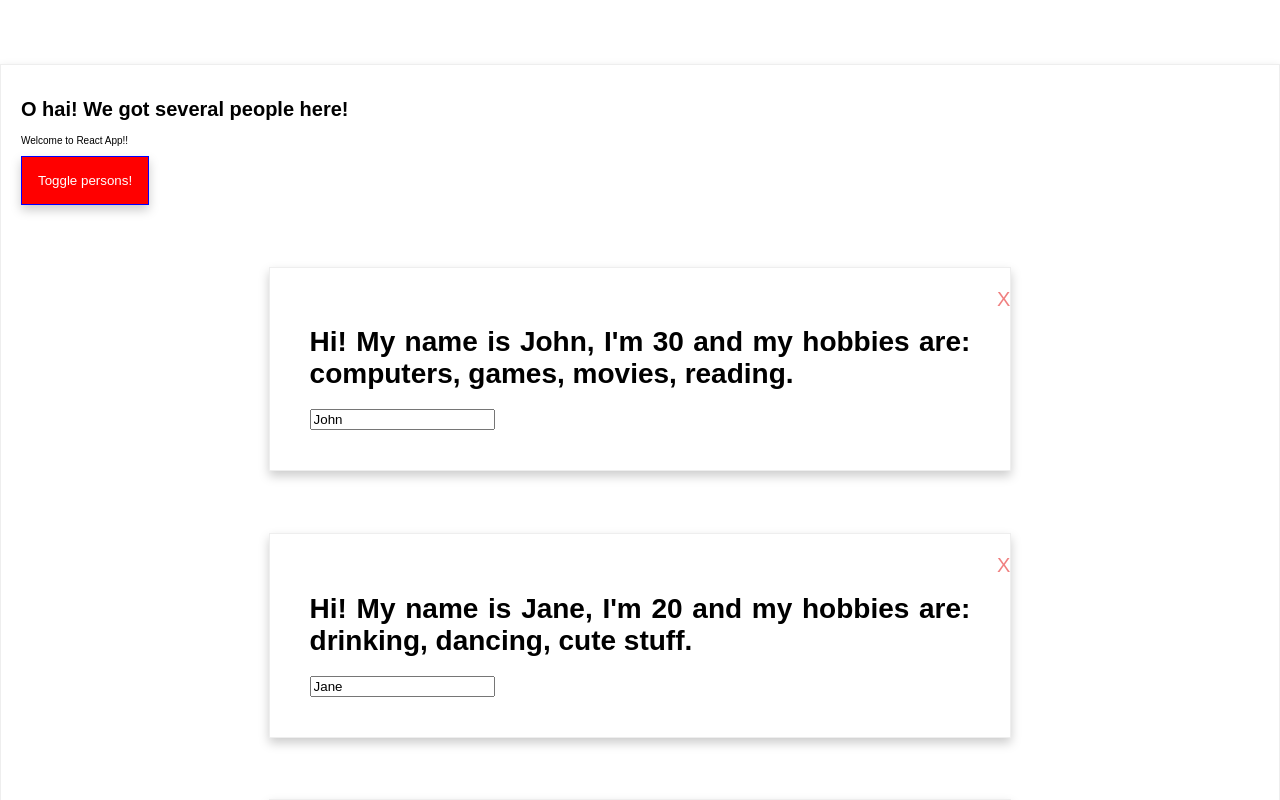
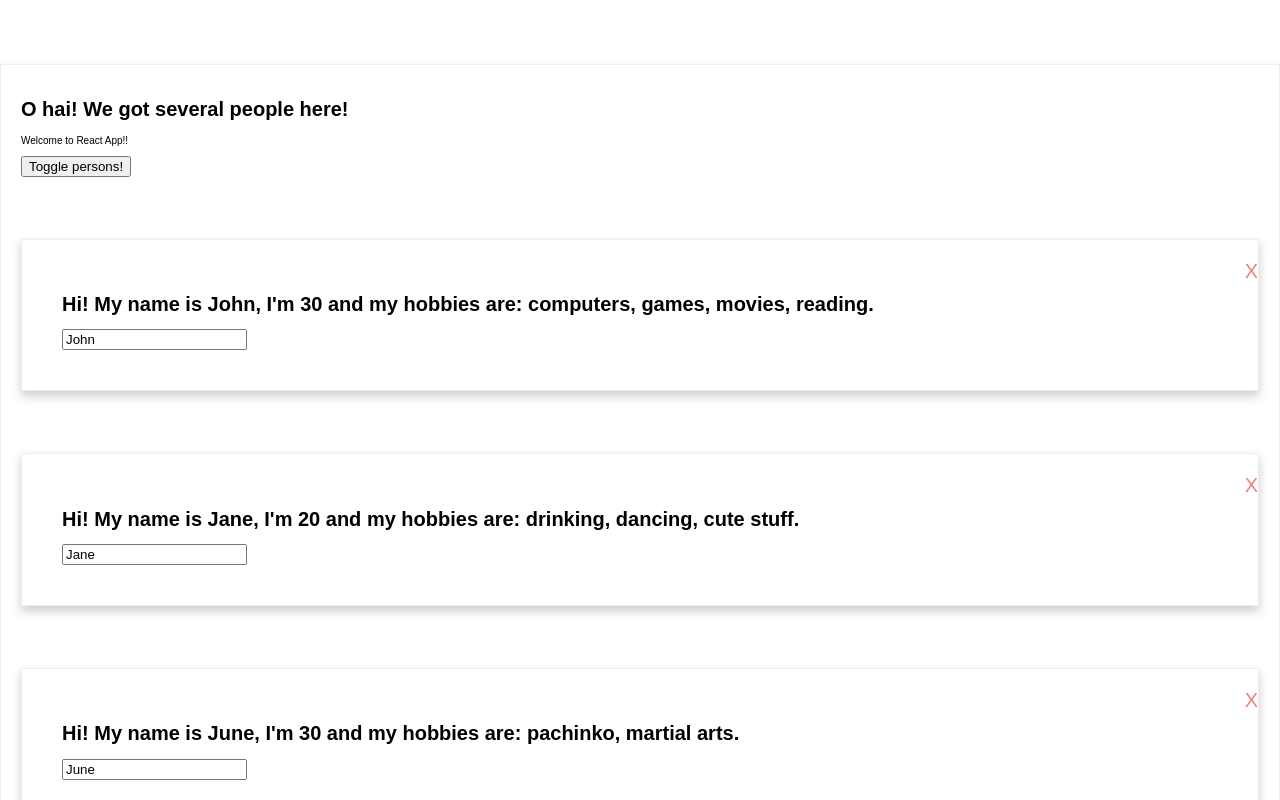
Before and after one commit to diego-c/react-complete-guide, a React (Create React App) app in the folder section 5/: page / in a window 1280 px wide. Both pictures are taken after a click on the button "Toggle persons!". Shown: the top 800 px of the page. Built offline with nearby package versions, Linux system fonts and the light colour scheme.

Commit message:
clean up radium

```diff
--- a/section 5/src/App.js
+++ b/section 5/src/App.js
@@ -1,19 +1,16 @@
 import React, { Component } from 'react';
 import People from './People/People';
-import { StyleRoot } from 'radium';
 import Wrapper from './Wrapper';
 import "./index.css";
 
 class App extends Component {
   render() {
     return (
-      <StyleRoot>
       <div>
         <Wrapper>
           <People />
         </Wrapper>
       </div>
-      </StyleRoot>
     );
   }
 }
--- a/section 5/src/People/People.js
+++ b/section 5/src/People/People.js
@@ -1,6 +1,5 @@
 import React, { Component } from 'react';
 import Person from '../Person/Person';
-import Radium from 'radium';
 import './People.css';
 
 class People extends Component {
@@ -79,12 +78,7 @@ class People extends Component {
             color: '#fff',
             boxShadow: '0 5px 10px #ccc',
             border: '1px solid blue',
-            cursor: 'pointer',
-
-            ':hover': {
-                backgroundColor: 'lightgreen',
-                color: 'black'
-            }
+            cursor: 'pointer'
         }
 
         let persons = null;
@@ -108,11 +102,6 @@ class People extends Component {
             );
 
             btnStyle.backgroundColor = 'red';
-
-            btnStyle[':hover'] = {
-                backgroundColor: 'lightcoral',
-                color: 'black'
-            }
         }
 
         const classes = [];
@@ -135,7 +124,7 @@ class People extends Component {
                 }
                 <p className={classes.join(' ')}>Welcome to React App!!</p>
 
-                <button onClick={ this.togglePersonsHandler } style={ btnStyle }>Toggle persons!</button>
+                <button onClick={ this.togglePersonsHandler }>Toggle persons!</button>
 
                 {persons}
             </div>
@@ -143,5 +132,4 @@ class People extends Component {
     }
 }
 
-People = Radium(People);
 export default People;
--- a/section 5/src/Person/Person.js
+++ b/section 5/src/Person/Person.js
@@ -1,36 +1,12 @@
 import React from 'react';
-import Radium from 'radium';
 import './Person.css';
 
 const Person = props => {
-    const styles = {
-        '@media only screen and (max-width: 414px)': {
-            width: '100%',
-            fontSize: '.8rem',
-            padding: 0
-        },
-
-        '@media only screen and (min-width: 414px) and (max-width: 768px)': {
-            width: '80%',
-            fontSize: '1rem'
-        },
-
-        '@media only screen and (min-width: 768px) and (max-width: 1024px)': {
-            width: '70%',
-            fontSize: '1.2rem'
-        },
-
-        '@media only screen and (min-width: 1024px)': {
-            width: '60%',
-            fontSize: '1.4rem'
-        }
-    };
-
     return (
-    <div className="Person" style= { styles }>
+    <div className="Person">
         <p className="Person__btn" onClick={props.click}>X</p>
         <div className="Person__content">
-            <h1 style={{textAlign: 'justify'}}>Hi! My name is { props.name }, I'm {props.age} and my hobbies are: {props.hobbies.join(', ')}.</h1>
+            <h1>Hi! My name is { props.name }, I'm {props.age} and my hobbies are: {props.hobbies.join(', ')}.</h1>
 
             <input type="text" onChange={props.nameChangedHandler} defaultValue={ props.name } />
         </div>
@@ -38,4 +14,4 @@ const Person = props => {
     )
 };
 
-export default Radium(Person);
+export default Person;
```
